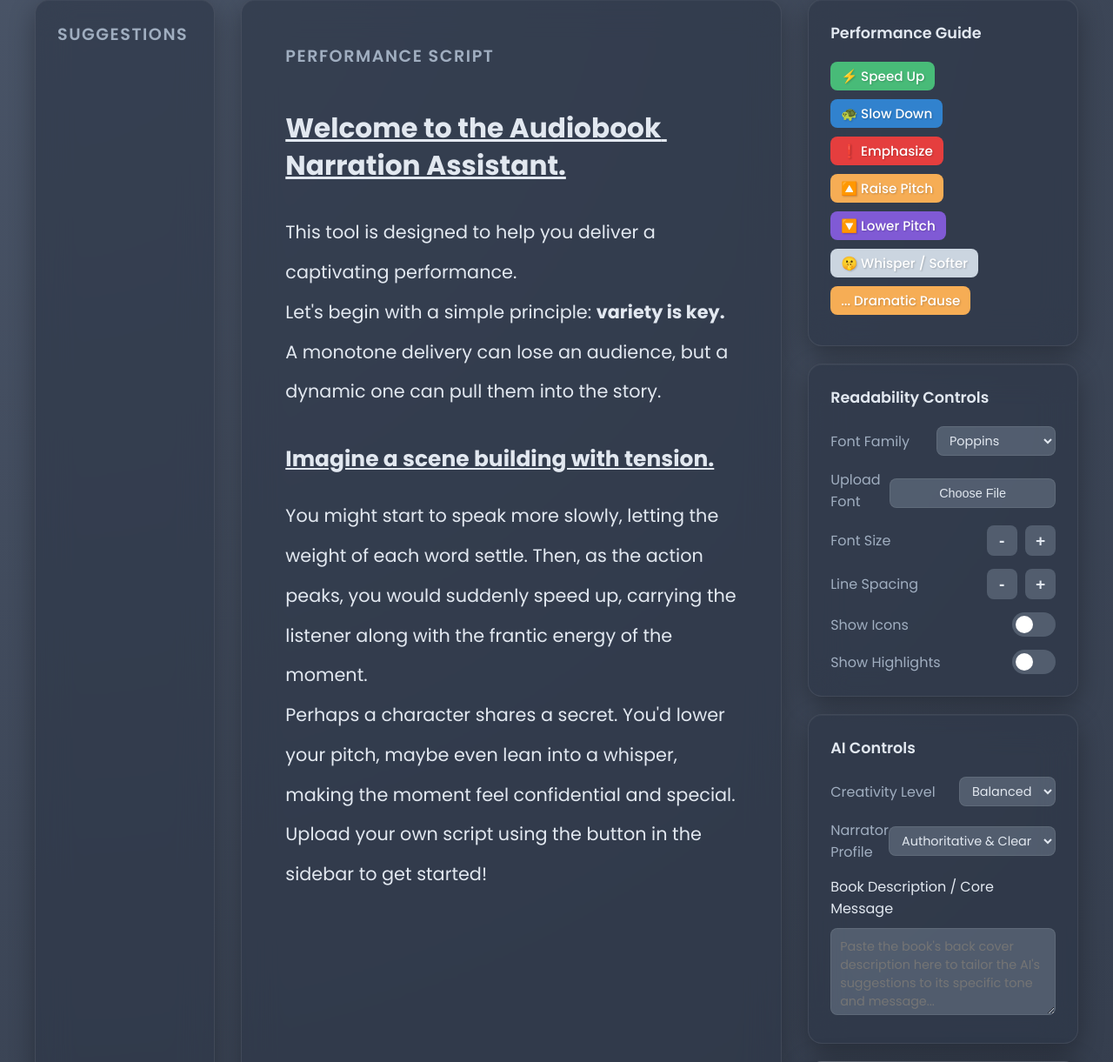
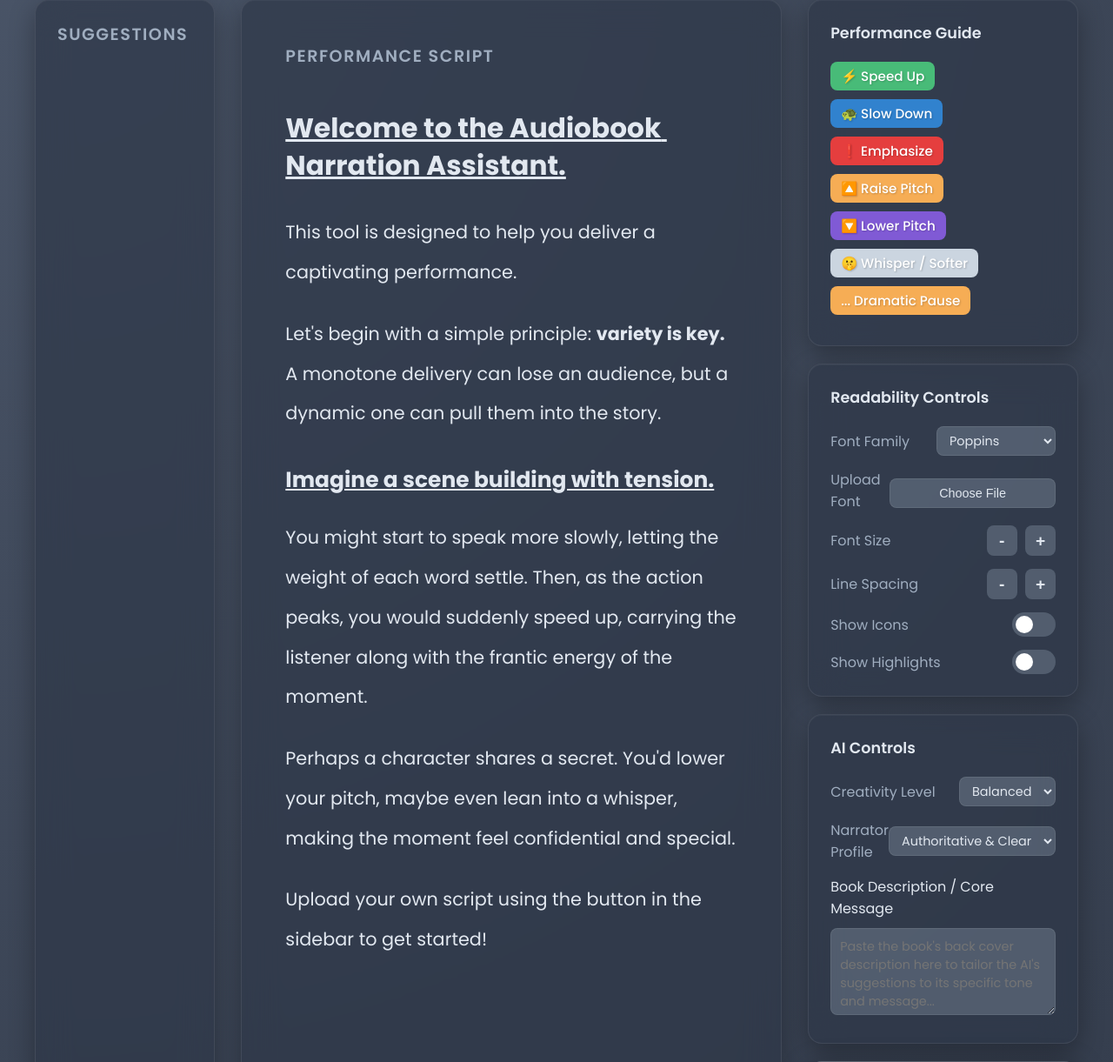
Before and after one commit to RoryWags/narration-assistant, a Flask app: page / in a window 1280 px wide. Shown: the part 141-1362 px from the top of the page at 87% size. Run offline with Flask 3, Linux system fonts and the light colour scheme; some libraries are stand-ins or nearby versions.

Commit message:
Updated the HTML with new content

```diff
--- a/templates/index.html
+++ b/templates/index.html
@@ -93,6 +93,13 @@
         }
         #script-content h1, #teleprompter-content h1 { font-size: 1.5em; }
         #script-content h4, #teleprompter-content h4 { font-size: 1.2em; }
+        /* FIXED: Added margin to paragraphs for spacing */
+        #script-content p, #teleprompter-content p {
+            margin-bottom: 1.2em;
+        }
+        #script-content p:last-child, #teleprompter-content p:last-child {
+            margin-bottom: 0;
+        }
         .progress-container { width: 100%; height: 8px; background-color: rgba(0,0,0,0.2); border-radius: 4px; overflow: hidden; margin-bottom: 1.5rem; display: none; }
         .progress-bar { width: 100%; height: 100%; background-color: var(--accent-primary); background-image: linear-gradient(45deg, rgba(255,255,255,.15) 25%, transparent 25%, transparent 50%, rgba(255,255,255,.15) 50%, rgba(255,255,255,.15) 75%, transparent 75%, transparent); background-size: 40px 40px; animation: progress-bar-stripes 2s linear infinite; }
         @keyframes progress-bar-stripes { from { background-position: 40px 0; } to { background-position: 0 0; } }
```
Also changed, not shown: 1 other file.
